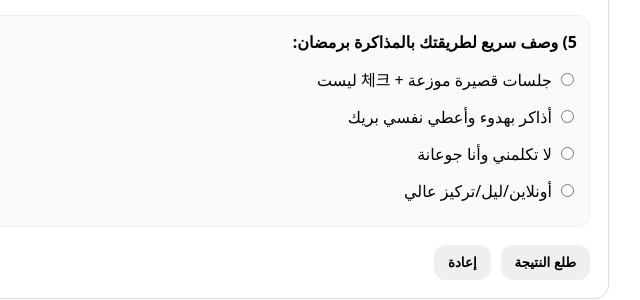
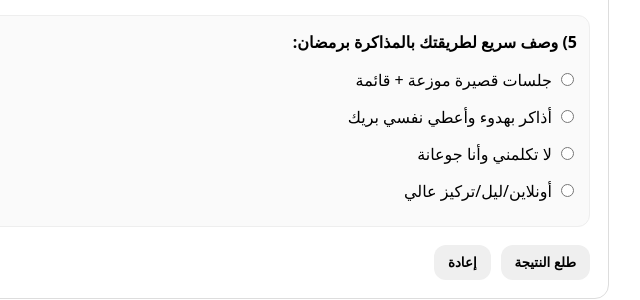
Before and after one commit to Iwaj7/Ramadan-Personality-Quiz, a plain HTML site: page index.html in a window 1280 px wide. Shown: the part 1044-1344 px from the top of the page, 440-1080 px from the left. Drawn offline with Linux system fonts and the light colour scheme.

Commit message:
index.html

```diff
--- a/index.html
+++ b/index.html
@@ -3,7 +3,7 @@
 <head>
   <meta charset="utf-8" />
   <meta name="viewport" content="width=device-width, initial-scale=1" />
-  <title>اختبار شخصية رمضان للمهندسين👷‍♀️👷‍♂️</title>
+  <title>اختبار شخصية رمضان للمهندسين</title>
   <style>
     body { font-family: system-ui, -apple-system, "Segoe UI", Arial; margin: 24px; line-height: 1.8; }
     .card { max-width: 780px; margin: 0 auto; border: 1px solid #ddd; border-radius: 14px; padding: 18px; }
@@ -43,12 +43,12 @@
     {
       key: "fasting",
       name: "شخصية المهندس: اللهم إني صائم 😤",
-      desc: "أنت/ي صابر/ة بس أي شيء بسيط يختبر أعصابك. أفضل وقتك بعد الإفطار!"
+      desc: "أنت/ي صابر/ة بس أي شيء بسيط يختبر أعصابك. أفضل وقتك بعد الفطور!"
     },
     {
       key: "planner",
       name: "شخصية المهندس المخطّط 📋",
-      desc: "جدول، مهام، إنجاز. تعرفين وين وقتك يروح وتحبين التنظيم حتى برمضان."
+      desc: "جدول، مهام، إنجاز. تعرفين وين وقتك يروح وتحبين التنظيم حتى في رمضان."
     },
     {
       key: "nightowl",
@@ -98,7 +98,7 @@
     {
       text: "5) وصف سريع لطريقتك بالمذاكرة برمضان:",
       options: [
-        { text: "جلسات قصيرة موزعة + 체크 ليست", scores: { planner: 1 } },
+        { text: "جلسات قصيرة موزعة + قائمة", scores: { planner: 1 } },
         { text: "أذاكر بهدوء وأعطي نفسي بريك", scores: { chill: 1 } },
         { text: "لا تكلمني وأنا جوعانة", scores: { fasting: 1 } },
         { text: "أونلاين/ليل/تركيز عالي", scores: { nightowl: 1 } },
```
